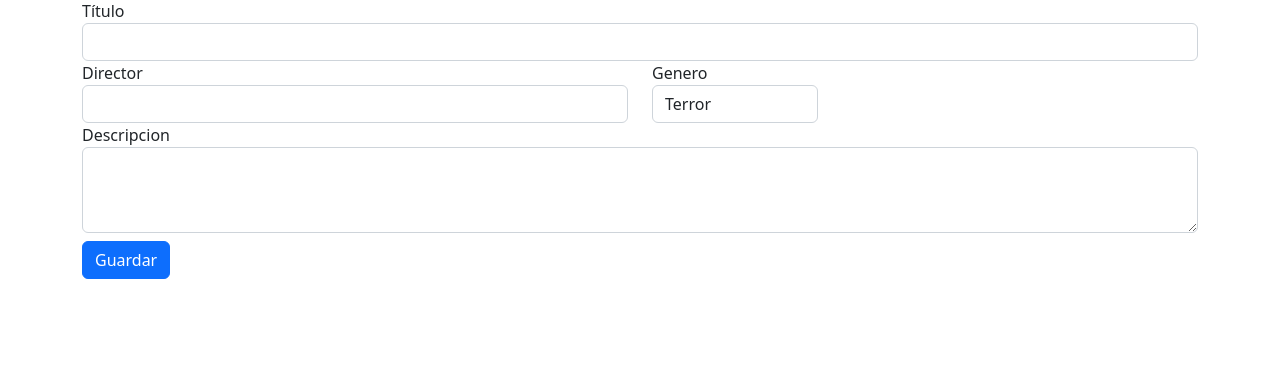
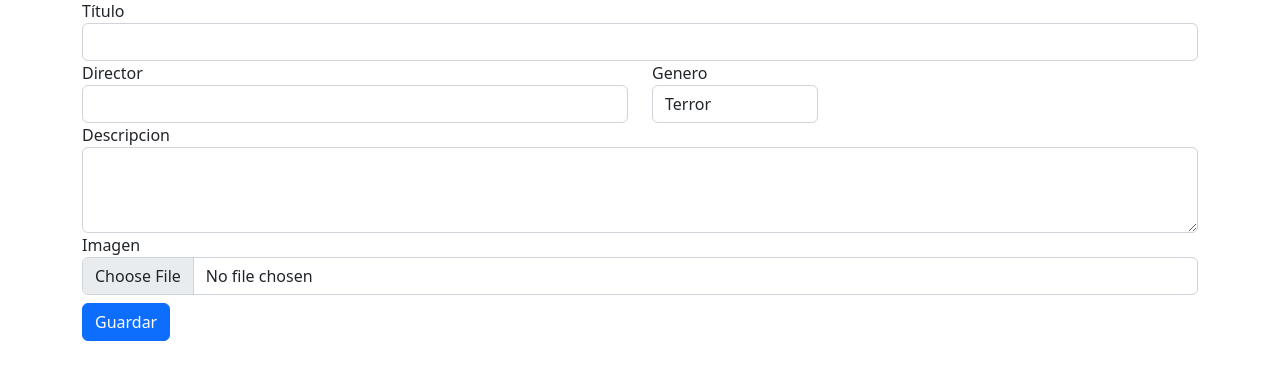
Before and after one commit to EzequielWB/TPE-WEB-2.Perez-Ruiz-Genaro-Wilson-Benito-Ezequiel, a PHP site: a page that uses templates/form_add_pelicula.phtml in a window 1280 px wide. Shown: the part 119-499 px from the top of the page. Run offline with PHP 8.4, Linux system fonts and the light colour scheme; the visitor is signed in with stand-in values (Sample User, id 1); data comes from the database, SQL or seed files in the repository.

Commit message:
Add files via upload

```diff
--- a/templates/form_add_pelicula.phtml
+++ b/templates/form_add_pelicula.phtml
@@ -1,4 +1,4 @@
-<form action="guardar" method="POST" class="my-4">
+<form action="guardar" method="POST" enctype="multipart/form-data" class="my-4">
     <div class="row">
         <div class="col-12">
             <div class="form-group">
@@ -32,5 +32,10 @@
         <textarea name="descripcion" class="form-control" rows="3" required></textarea>
     </div>
 
+    <div class="form-group">
+        <label>Imagen</label>
+        <input type="file" name="imagen" id="imageToUpload" class="form-control" required>
+    </div>
+
     <button type="submit" class="btn btn-primary mt-2">Guardar</button>
 </form>
```
